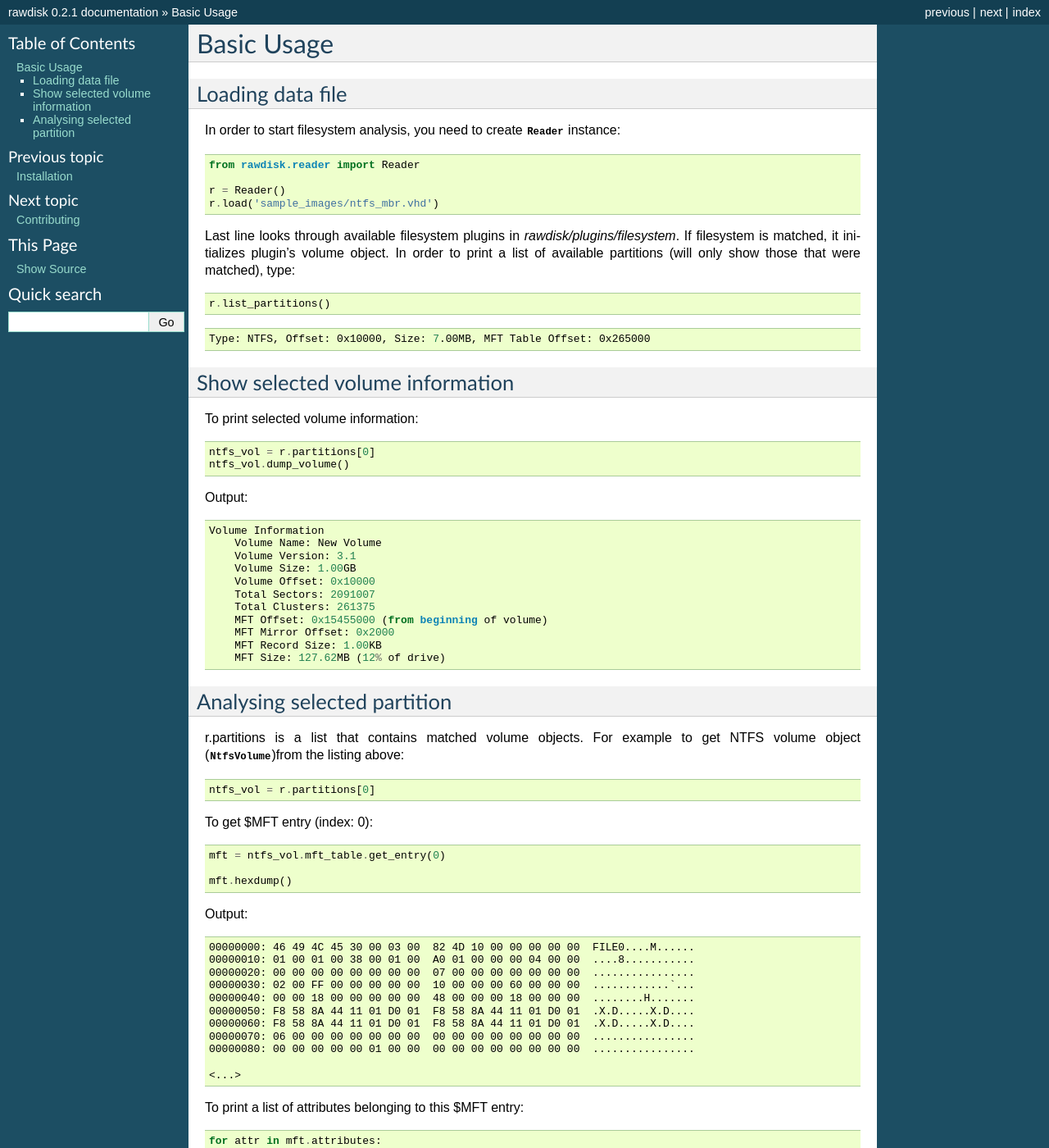
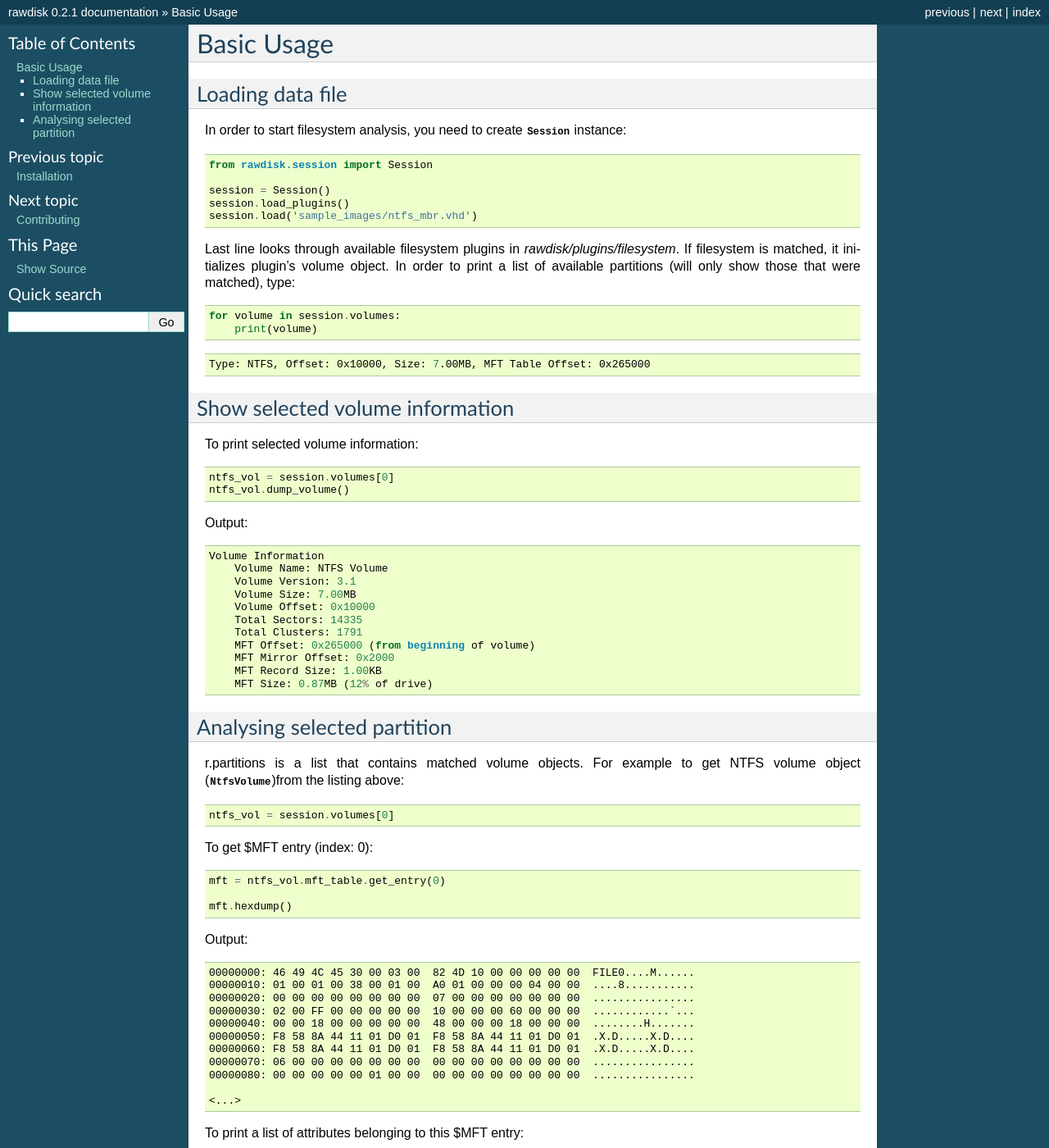
Before and after one commit to dariusbakunas/rawdisk, a Sphinx documentation site: the page built from docs/usage.rst, in a window 1280 px wide and 1400 px high. Shown: the whole window at 82% size. Built offline with Sphinx 7.4.7, drawn with Linux system fonts in a browser that asks for light colours.

Commit message:
update usage doc

```diff
--- a/docs/usage.rst
+++ b/docs/usage.rst
@@ -5,16 +5,18 @@ Basic Usage
 Loading data file
 =================
 
-In order to start filesystem analysis, you need to create :class:`~rawdisk.reader.Reader` instance::
+In order to start filesystem analysis, you need to create :class:`~rawdisk.session.Session` instance::
 
-    from rawdisk.reader import Reader
+    from rawdisk.session import Session
 
-    r = Reader()
-    r.load('sample_images/ntfs_mbr.vhd')
+    session = Session()
+    session.load_plugins()
+    session.load('sample_images/ntfs_mbr.vhd')
 
 Last line looks through available filesystem plugins in *rawdisk/plugins/filesystem*. If filesystem is matched, it initializes plugin's volume object. In order to print a list of available partitions (will only show those that were matched), type::
 
-    r.list_partitions()
+    for volume in session.volumes:
+        print(volume)
 
 .. code-block:: sh
 
@@ -25,29 +27,29 @@ Show selected volume information
 
 To print selected volume information::
 
-    ntfs_vol = r.partitions[0]
+    ntfs_vol = session.volumes[0]
     ntfs_vol.dump_volume()
 
 Output::
 
     Volume Information
-        Volume Name: New Volume
+        Volume Name: NTFS Volume
         Volume Version: 3.1
-        Volume Size: 1.00GB
+        Volume Size: 7.00MB
         Volume Offset: 0x10000
-        Total Sectors: 2091007
-        Total Clusters: 261375
-        MFT Offset: 0x15455000 (from beginning of volume)
+        Total Sectors: 14335
+        Total Clusters: 1791
+        MFT Offset: 0x265000 (from beginning of volume)
         MFT Mirror Offset: 0x2000
         MFT Record Size: 1.00KB
-        MFT Size: 127.62MB (12% of drive)
+        MFT Size: 0.87MB (12% of drive)
 
 Analysing selected partition
 ============================
 
 r.partitions is a list that contains matched volume objects. For example to get NTFS volume object (:class:`NtfsVolume <rawdisk.plugins.filesystems.ntfs.ntfs_volume.NtfsVolume>`)from the listing above::
 
-    ntfs_vol = r.partitions[0]
+    ntfs_vol = session.volumes[0]
 
 To get $MFT entry (index: 0)::
 
```
